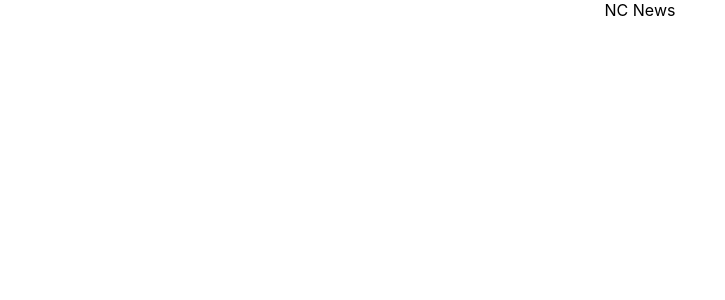
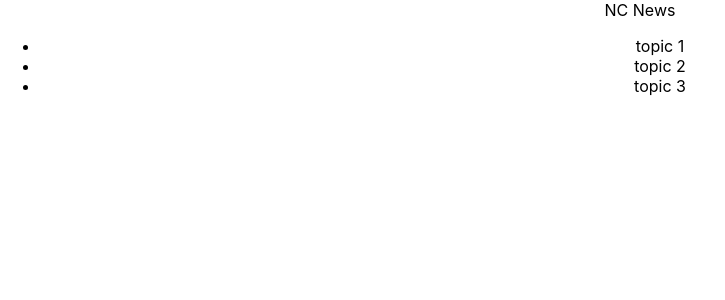
Before and after one commit to jrickelton/nc-news, a React (Create React App) app: page / in a window 1280 px wide. Shown: the top 300 px of the page, without its empty margins (0-725 px from the left). Built offline with nearby package versions, Linux system fonts and the light colour scheme.

Commit message:
✨ Created Nav component

```diff
--- a/src/App.js
+++ b/src/App.js
@@ -1,10 +1,12 @@
 import "./App.css";
 import Header from "./Components/Header";
+import Nav from "./Components/Nav";
 
 function App() {
   return (
     <div className="App">
       <Header />
+      <Nav />
     </div>
   );
 }
--- /dev/null
+++ b/src/Components/Nav.jsx
@@ -0,0 +1,17 @@
+import React, { Component } from "react";
+
+class Nav extends Component {
+  render() {
+    return (
+      <nav>
+        <ul>
+          <li>topic 1</li>
+          <li>topic 2</li>
+          <li>topic 3</li>
+        </ul>
+      </nav>
+    );
+  }
+}
+
+export default Nav;
```
